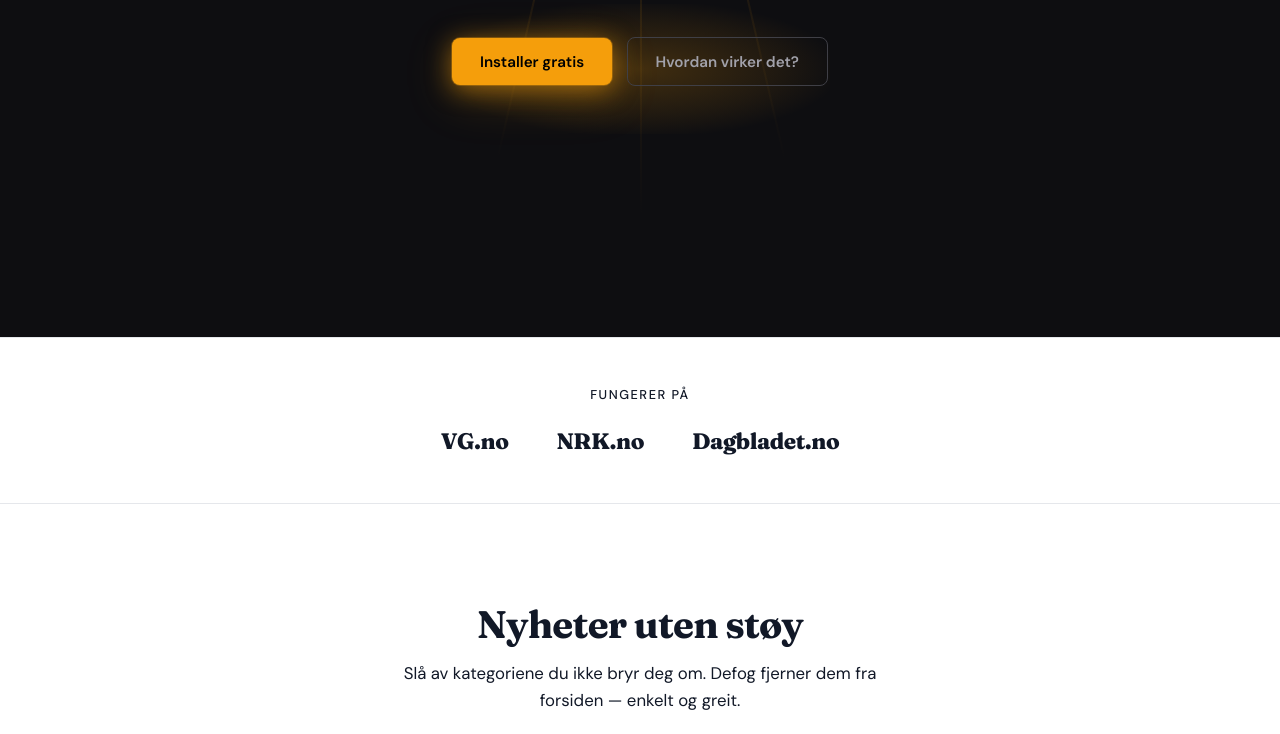
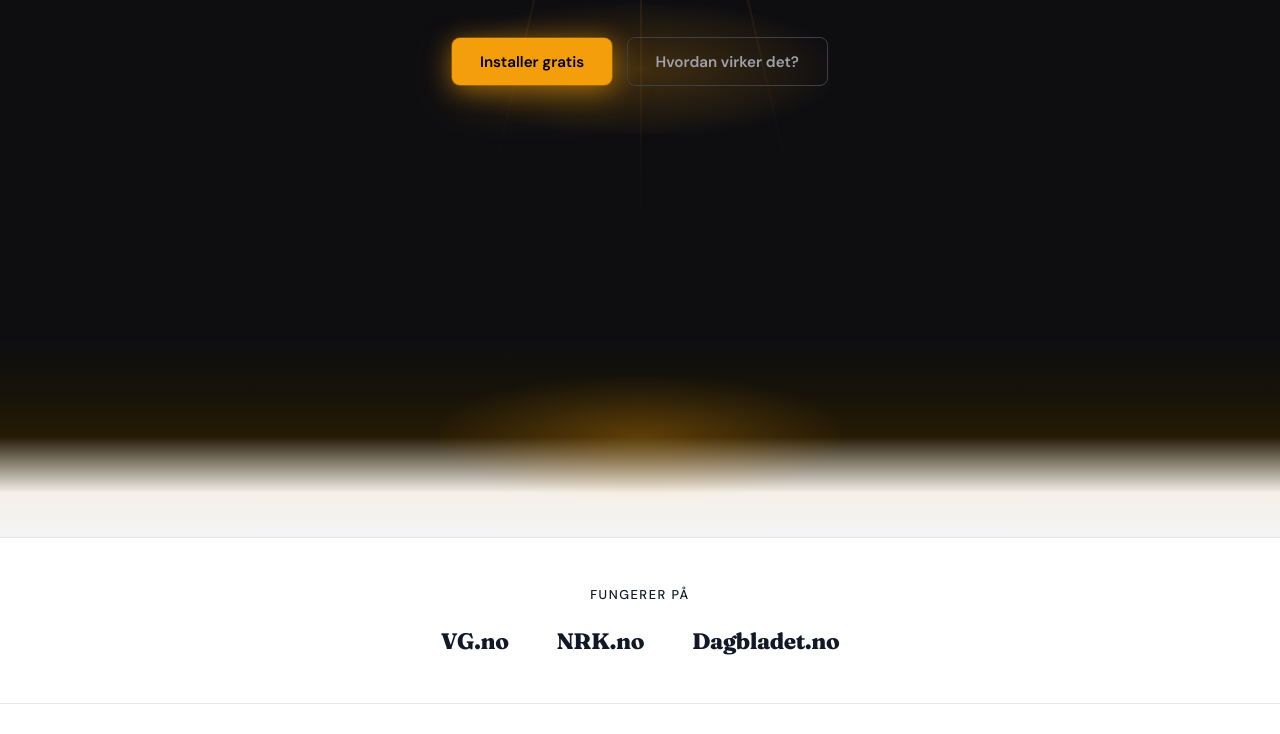
Before and after one commit to harepus/defog, a plain HTML site: page index.html in a window 1280 px wide. Shown: the part 463-1197 px from the top of the page. Drawn offline with Linux system fonts and the light colour scheme.

Commit message:
feat: add gradient transition from dark hero to light content

```diff
--- a/index.html
+++ b/index.html
@@ -632,6 +632,11 @@
 
   </section>
 
+  <!-- Overgang: tåke smelter til lys -->
+  <div class="transition-gradient" aria-hidden="true">
+    <div class="transition-burst"></div>
+  </div>
+
   <!-- SUPPORTED SITES -->
   <div class="sites-bar">
     <p>Fungerer på</p>
```
